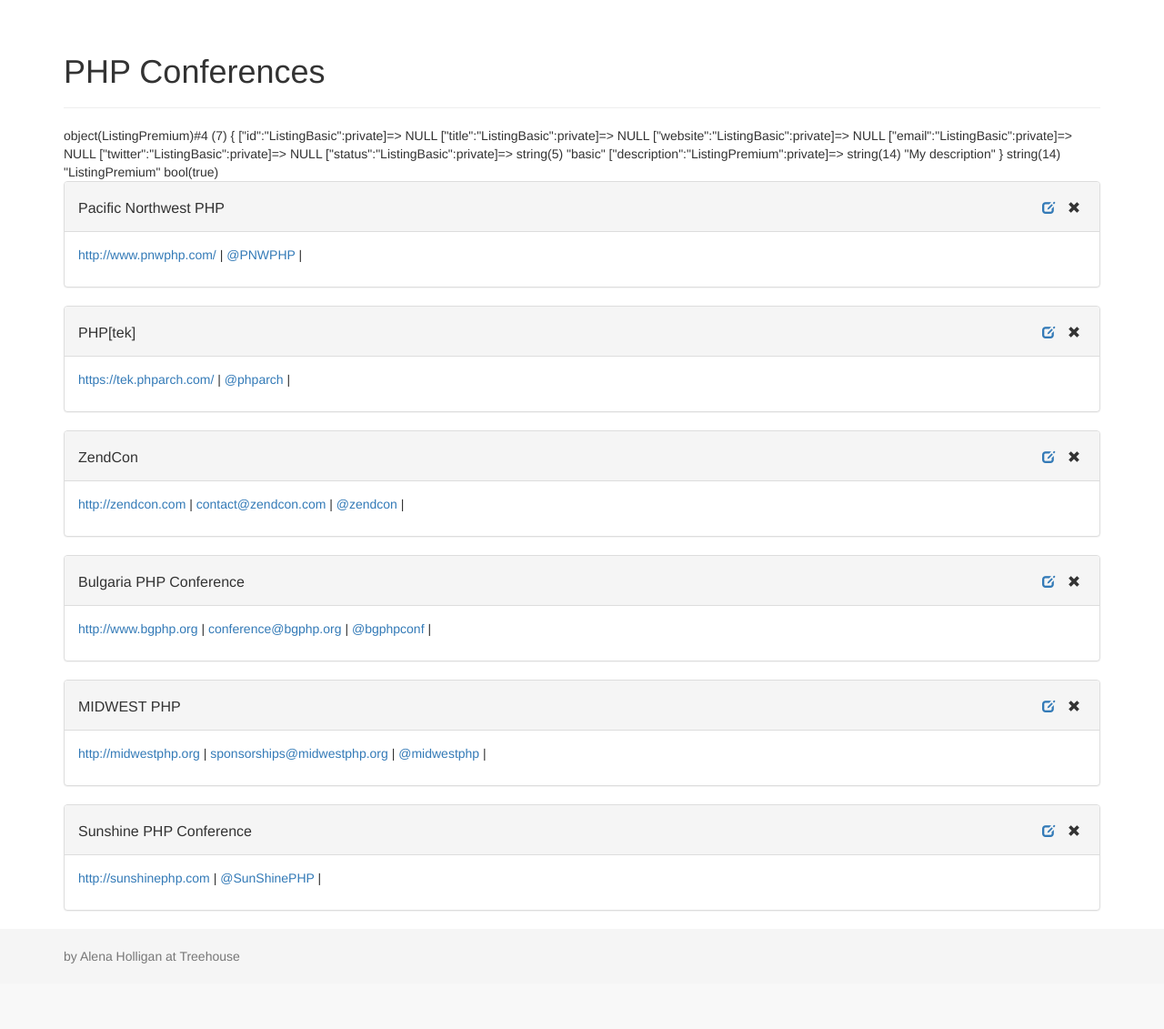
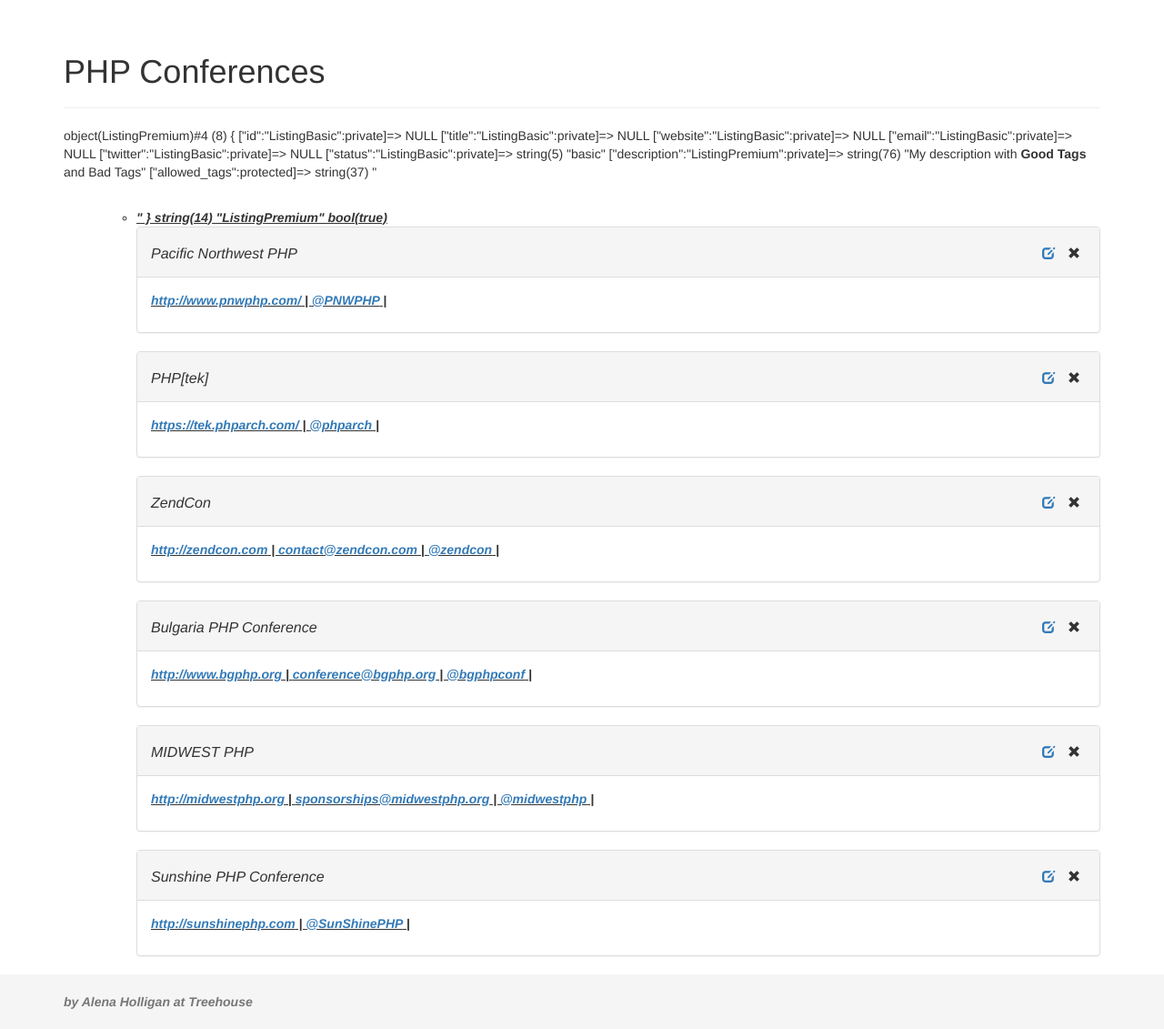
Before and after one commit to sjackson01/2-PHPExtendingOOP, a PHP site: page / in a window 1280 px wide. Shown: the part 51-1182 px from the top of the page at 91% size. Before the commit the page ends 1110 px from the top, so only its background shows below. Run offline with PHP 8.4, Linux system fonts and the light colour scheme; data comes from the database, SQL or seed files in the repository.

Commit message:
Add: Define permitted html within protected property $allow_tags Modify:  setDescription() to strip_tags and allow tags defined in $allowed_tags property

```diff
--- a/classes/ListingPremium.php
+++ b/classes/ListingPremium.php
@@ -2,7 +2,7 @@
 class ListingPremium extends ListingBasic
 {
     private $description;
-
+    protected $allowed_tags = '<p><br><b><strong><em><u><ol><ul><li>';
     /**
      * Gets the local property $description
      * @return string
@@ -14,13 +14,13 @@ class ListingPremium extends ListingBasic
      }
 
      /**
-      * Cleans up and set the local property $description
+      * Strip tags permitting allowed_tags set the local property $description
       * @param string $value to set property
       */
 
       public function setDescription($value)
       {
-          $this->description = trim(filter_var($value,FILTER_SANITIZE_STRING));
+          $this->description = trim(strip_tags($value, $this->allowed_tags));
       }
 
 }
--- a/index.php
+++ b/index.php
@@ -14,7 +14,8 @@ $directory->selectListings($filter);
 $title = "PHP Conferences";
 require 'inc/header.php';
 $test = new ListingPremium();
-$test->setDescription('My description');
+$test->setDescription('My description with <b> Good Tags </b> and
+                       <a href="http:example.com"> Bad Tags </a>');
 var_dump($test);
 var_dump(get_class($test));
 var_dump(is_a($test, 'ListingBasic'));
```
